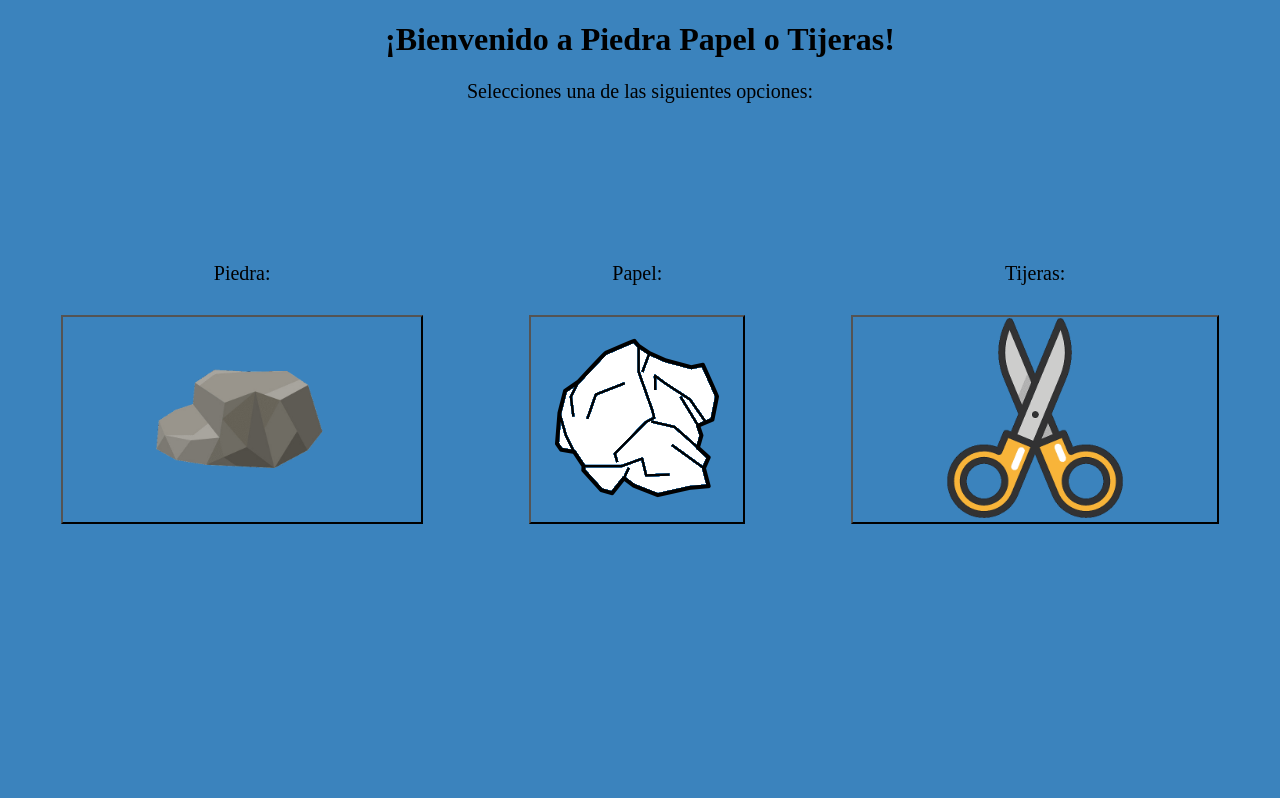
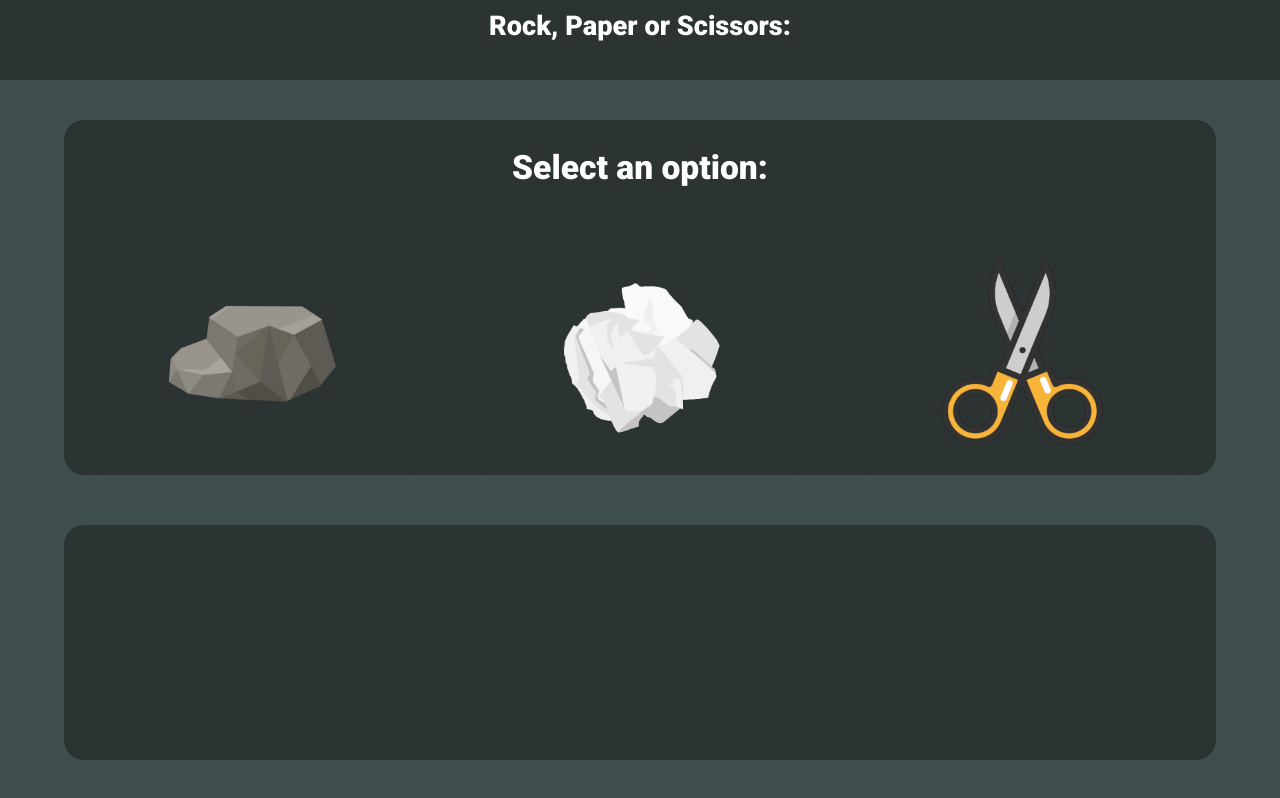
Before and after one commit to portaTuimil/RockPaperScissors, a plain HTML site: page index.html in a window 1280 px wide. Drawn offline with Linux system fonts and the light colour scheme.

Commit message:
Project Finished!!

```diff
--- a/estilo.css
+++ b/estilo.css
@@ -1,48 +1,148 @@
-* {
-    background-color: #3b83bd;
+@import url('https://fonts.googleapis.com/css2?family=Roboto:wght@900&display=swap');
+
+body {
+    background-color: #3F4E4F;
+    color: white;
+    font-family: 'Roboto', sans-serif;
+    height: 100vh;
+    margin: 0;
+    padding: 0;
 }
 
 .container{
     display: flex;
     justify-content: space-around;
     align-items:center;
-    height: 500px;
+    height: 80vh;
 }
 
-#piedra {
-    height: 200px;
-
+.options{
+    background-color: #2C3333;
+    height: 80vh;
+    width: 40%;
+    border-radius: 20px;
+    margin: auto;
+    margin-top: 15vh;
+    display: flex;
+    justify-content: center;
+    flex-direction: column;
+    align-items:center;
 }
 
-#papel {
-    height: 200px;
-
+.wrapper{
+    display: flex;
+    justify-content: center;
+    align-items:center;
 }
 
-#tijera {
-    height: 200px;
-
+.wrapperTitle{
+    font-size: 2.1rem;
+    margin-bottom: 60px;
 }
 
-.div-title{
-
+.logs{
+    background-color: #2C3333;
+    height: 80vh;
+    width: 40%;
+    border-radius: 20px;
+    margin: auto;
+    margin-top: 15vh;
+    padding: 2%;
+    box-sizing: border-box;
+    white-space: break-spaces;
+    overflow: hidden;
 }
 
 h1{
     text-align: center;
-}
-
-p{
-    text-align: center;
-    font-size: 20px;
-    margin-bottom: 30px;
-}
-
-.container div{
-
+    font-size: 3rem;
+    margin-top: 10px;
 }
 
 img:hover{
-    -webkit-transform: scale(1.3);
-	transform: scale(1.3);
+	transform: scale(1.1);
 }
+
+.div-title{
+    background-color: #2C3333;
+    position: fixed;
+    top: 0;
+    margin: auto;
+    width: 100vw;
+    height: 10vh;
+}
+
+button{
+    background-color: #2C3333;
+    border: none;
+    border-radius: 50px;
+}
+
+img{
+    height: 100%;
+    width: 100%;
+    position: relative
+}
+
+@media (max-width: 1440px){
+    .container{
+        flex-direction: column;
+        height: 95vh;
+    }
+
+    .options{
+        width: 90%;
+        height: 100%;
+    }
+
+    .logs{
+        width: 90%;
+        margin-top: 50px;
+        height: 100%
+    }
+}
+
+@media (max-width: 550px){
+    h1{
+        font-size: 2rem;
+    }
+}
+
+@media (max-width: 550px){
+    h1{
+        font-size: 1.8rem;
+    }
+
+    .wrapperTitle{
+        font-size: 1.5rem;
+    }
+}
+
+@media (max-height: 900px){
+    img{
+        height: 80%;
+        width: 80%;
+    }
+}
+
+@media (max-height: 900px){
+    img{
+        height: 60%;
+        width: 60%;
+    }
+
+    h1{
+        font-size: 1.7rem;
+    }
+}
+
+@media (max-height: 620px){
+    img{
+        height: 40%;
+        width: 40%;
+    }
+
+    .wrapperTitle{
+        margin-bottom: 0px;
+    }
+}
--- a/index.html
+++ b/index.html
@@ -3,37 +3,45 @@
 <head>
 	<title>Rock Paper Scissors</title>
 	<link rel="stylesheet" type="text/css" href="estilo.css">
-	<script src="script.js"></script>
 	<meta http-equiv="Content-Type" content="text/html; charset=utf-8"/>
+	<meta charset="UTF-8">
+	<link rel="icon" href="scissorIcon.png">
+	<meta name="description" content="The Rock, Paper and Scissors project from The Odin Project">
+	<meta name="author" content="Pablo Porta">
+	<meta name="viewport" content="width=device-width, initial-scale=1" />
 </head>
 <body>
 
 
 <div class = "div-title">
-	<h1 id = "h1">¡Bienvenido a Piedra Papel o Tijeras!</h1>
-	<p id = "intro-p"> Selecciones una de las siguientes opciones:</p>
+	<h1 id = "h1">Rock, Paper or Scissors:</h1>
 </div>
 
 
 <div class = "container">
 
+	<div class="options">
+		<h2 class="wrapperTitle">Select an option:</h2>
+		<div class="wrapper">
 			<div id = "div-piedra">
-	<p>Piedra:</p>
-	<button class="btn" onclick="playRound('','Piedra')"> <img id = "piedra" src="piedra.png"> </button>
+				<button class="btn" onclick="playRound('','Piedra')"> <img id = "piedra" src="rock.png"> </button>
 			</div>
 
 			<div id = "div-papel">
-	<p>Papel:</p>
-	<button class="btn" onclick="playRound('','Papel')"> <img id = "papel" src="papel.png"> </button>
+				<button class="btn" onclick="playRound('','Papel')"> <img id = "papel" src="paper.png"> </button>
 			</div>
 
 			<div id = "div-tijera">
-	<p>Tijeras:</p>
-	<button class="btn" onclick="playRound('','Tijeras')"> <img id = "tijera" src="tijeras.png"> </button>
+				<button class="btn" onclick="playRound('','Tijeras')"> <img id = "tijera" src="scissors.png"> </button>
 			</div>
+		</div>
+	</div>
+
+	<div class="logs"></div>
+
 
 </div>
 
-
+<script src="script.js" defer></script>
 </body>
 </html>
--- a/script.js
+++ b/script.js
@@ -12,6 +12,7 @@ function getComputerChoice (max){
 
 let computerPoints = 0
 let playerPoints = 0
+let log = '';
 
 function playRound(computerSelection, playerSelection){
 
@@ -25,31 +26,31 @@ function playRound(computerSelection, playerSelection){
 
 
     if (computerSelection === playerSelection){
-        alert(`El ordenador escogió ${computerSelection}, empatas.\n`)
+        log += `\n El ordenador escogió ${computerSelection}, empatas.\n`
     } else if (computerSelection === 'Tijeras' && playerSelection === 'Papel'){
         computerPoints++
-        alert(`El ordenador escogió ${computerSelection}, gana el ordenador.`)
-        alert(`Tú: ${playerPoints} | Ordenador: ${computerPoints}\n`)
+        log += `\n El ordenador escogió ${computerSelection}, gana el ordenador.`
+        log += `\n Tú: ${playerPoints} | Ordenador: ${computerPoints}\n`
     } else if (computerSelection === 'Papel' && playerSelection === 'Piedra'){
         computerPoints++
-        alert(`El ordenador escogió ${computerSelection}, gana el ordenador.`)
-        alert(`Tú: ${playerPoints} | Ordenador: ${computerPoints}\n`)
+        log += `\n El ordenador escogió ${computerSelection}, gana el ordenador.`
+        log += `\n Tú: ${playerPoints} | Ordenador: ${computerPoints}\n`
     } else if (computerSelection === 'Piedra' && playerSelection === 'Tijeras'){
         computerPoints++
-        alert(`El ordenador escogió ${computerSelection}, gana el ordenador.`)
-        alert(`Tú: ${playerPoints} | Ordenador: ${computerPoints}\n`)
+        log += `\n El ordenador escogió ${computerSelection}, gana el ordenador.`
+        log += `\n Tú: ${playerPoints} | Ordenador: ${computerPoints}\n`
     } else if (computerSelection === 'Tijeras' && playerSelection === 'Piedra'){
         playerPoints++
-        alert(`El ordenador escogió ${computerSelection}, tú ganas.`)
-        alert(`Tú: ${playerPoints} | Ordenador: ${computerPoints}\n`)
+        log += `\n El ordenador escogió ${computerSelection}, tú ganas.`
+        log += `\n Tú: ${playerPoints} | Ordenador: ${computerPoints}\n`
     } else if (computerSelection === 'Papel' && playerSelection === 'Tijeras'){
         playerPoints++
-        alert(`El ordenador escogió ${computerSelection}, tú ganas.`)
-        alert(`Tú: ${playerPoints} | Ordenador: ${computerPoints}\n`)
+        log += `\n El ordenador escogió ${computerSelection}, tú ganas.`
+        log += `\n Tú: ${playerPoints} | Ordenador: ${computerPoints}\n`
     } else if (computerSelection === 'Piedra' && playerSelection === 'Papel'){
         playerPoints++
-        alert(`El ordenador escogió ${computerSelection}, tú ganas.`)
-        alert(`Tú: ${playerPoints} | Ordenador: ${computerPoints}\n`)
+        log += `\n El ordenador escogió ${computerSelection}, tú ganas.`
+        log += `\n Tú: ${playerPoints} | Ordenador: ${computerPoints}\n`
     }
 
     //Contador:
@@ -57,7 +58,11 @@ function playRound(computerSelection, playerSelection){
         let ganador = computerPoints > playerPoints ? 'GANA EL ORDENADOR!!!':'TÚ GANAS!!!';
         computerPoints = 0;
         playerPoints = 0;
-        alert(ganador)
+        log += `\n ${ganador}\n`
     }
 
+    let display = document.querySelector('.logs');
+    let numberLines = display.offsetHeight/ parseInt(getComputedStyle(display).fontSize, 10)/1.29;
+    let logs = log.split("\n").slice(-numberLines)
+    display.textContent = logs.join('\n');
 }
```
Also changed, not shown: papel.png (deleted), paper.png (added), piedra.png (deleted), rock.png (added), scissorIcon.png (added), scissors.png (added), tijeras.png (deleted), 1 other file. Lines whose indentation alone changed are shown as unchanged.
